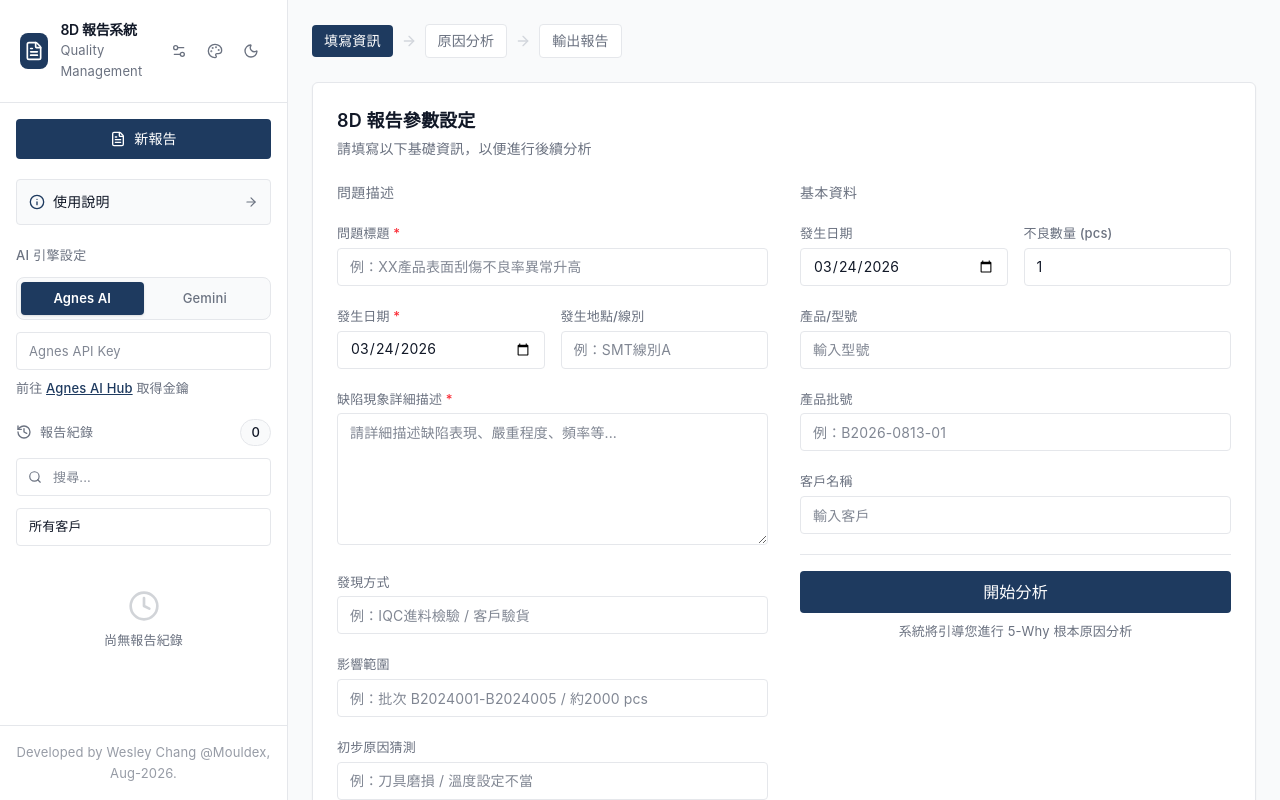
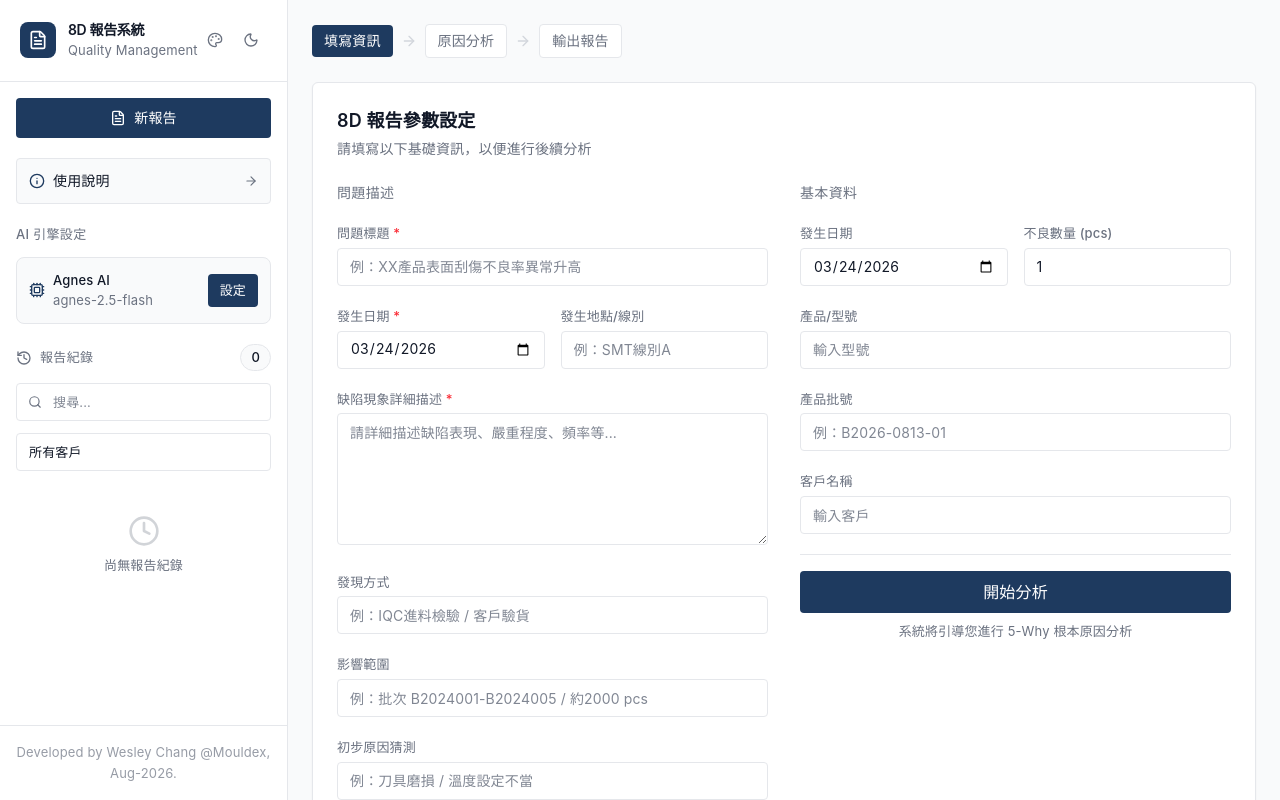
Before and after one commit to Chun-Chieh-Chang/8D-Creator, a Next.js app: page /8D-Creator/ in a window 1280 px wide. Built offline with nearby package versions, Linux system fonts and the light colour scheme.

Commit message:
refactor(ai): 收斂 AI 引擎設定為單一入口 (Sidebar 改為唯讀狀態卡，符合 MECE)

```diff
--- a/src/components/Sidebar.tsx
+++ b/src/components/Sidebar.tsx
@@ -1,13 +1,13 @@
 import {
   FileText, Trash2, Clock, History,
   Sun, Moon, Search,
-  Info, ArrowRight, Palette, Settings2
+  Info, ArrowRight, Palette, Cpu
 } from "lucide-react";
 import { ReportHistoryItem } from "@/lib/historyManager";
 import { useEffect, useState } from "react";
 import BrandSettingsPanel from "./BrandSettingsPanel";
 import AISettingsModal from "./AISettingsModal";
-import { aiService, DEFAULT_MODEL, DEFAULT_GEMINI_MODEL } from "@/lib/ai_service";
+import { aiService } from "@/lib/ai_service";
 
 interface SidebarProps {
   onSelectHistory: (report: ReportHistoryItem) => void;
@@ -23,7 +23,7 @@ export default function Sidebar({
   onNewReport
 }: SidebarProps) {
   const [provider, setProvider] = useState<"agnes" | "gemini">("agnes");
-  const [apiKey, setApiKey] = useState("");
+  const [model, setModel] = useState("");
   const [theme, setThemeState] = useState<"light" | "dark">("dark");
   const [mounted, setMounted] = useState(false);
   const [searchQuery, setSearchQuery] = useState("");
@@ -44,38 +44,18 @@ export default function Sidebar({
   }, []);
 
   useEffect(() => {
-    const loadConfig = async () => {
-      const savedProvider = localStorage.getItem("ai-provider") as "agnes" | "gemini";
-      const savedKey = localStorage.getItem("agnes-api-key") || localStorage.getItem("gemini-api-key") || "";
-      if (savedProvider) setProvider(savedProvider);
-      setApiKey(savedKey);
-    };
-    loadConfig();
+    // 唯讀顯示目前引擎狀態（設定唯一入口為 AISettingsModal）
+    requestAnimationFrame(() => {
+      const conf = aiService.getConfig();
+      setProvider(conf.provider);
+      setModel(aiService.getEffectiveModel(conf));
+    });
   }, []);
-
-  const handleProviderChange = (p: "agnes" | "gemini") => {
-    setProvider(p);
-    localStorage.setItem("ai-provider", p);
-    // 同步預設模型，確保快速切換與進階設定一致
-    localStorage.setItem("8D_AI_MODEL", p === "gemini" ? DEFAULT_GEMINI_MODEL : DEFAULT_MODEL);
-    const oldKey = localStorage.getItem("gemini-api-key") || "";
-    if (oldKey && !localStorage.getItem("agnes-api-key")) {
-      localStorage.setItem("agnes-api-key", oldKey);
-    }
-  };
 
   const refreshConfig = () => {
     const conf = aiService.getConfig();
     setProvider(conf.provider);
-    setApiKey(conf.apiKey);
-  };
-
-  const handleKeyChange = (k: string, providerType?: "agnes" | "gemini") => {
-    setApiKey(k);
-    const keyStorage = providerType === "agnes" ? "agnes-api-key" :
-                       providerType === "gemini" ? "gemini-api-key" :
-                       provider === "agnes" ? "agnes-api-key" : "gemini-api-key";
-    localStorage.setItem(keyStorage, k);
+    setModel(aiService.getEffectiveModel(conf));
   };
 
   const toggleTheme = () => {
@@ -109,13 +89,6 @@ export default function Sidebar({
             </div>
           </div>
           <div className="flex items-center gap-1">
-            <button
-              onClick={() => setShowAISettings(true)}
-              className="p-2 hover:bg-[var(--bg-base)] rounded text-[var(--text-secondary)] hover:text-[var(--accent)] transition-colors"
-              title="AI 引擎設定"
-            >
-              <Settings2 className="w-4 h-4" />
-            </button>
             <button
               onClick={() => setShowBrandSettings(true)}
               className="p-2 hover:bg-[var(--bg-base)] rounded text-[var(--text-secondary)] hover:text-[var(--accent)] transition-colors"
@@ -164,44 +137,28 @@ export default function Sidebar({
             </div>
           </details>
 
-          {/* Provider Setting */}
+          {/* AI Engine Status (唯讀顯示，設定唯一入口為 AISettingsModal) */}
           <div className="space-y-3">
             <h2 className="text-[13px] font-medium text-[var(--text-secondary)] uppercase tracking-wide">AI 引擎設定</h2>
 
-            <div className="flex p-1 bg-[var(--bg-base)] border border-[var(--border-color)] rounded-lg">
+            <div className="flex items-center justify-between gap-2 p-3 bg-[var(--bg-base)] border border-[var(--border-color)] rounded-lg">
+              <div className="flex items-center gap-2 min-w-0">
+                <Cpu className="w-4 h-4 text-[var(--accent)] shrink-0" />
+                <div className="min-w-0">
+                  <p className="text-[13px] font-medium truncate">
+                    {provider === "gemini" ? "Google Gemini" : "Agnes AI"}
+                  </p>
+                  <p className="text-[13px] text-[var(--text-secondary)] truncate" title={model}>
+                    {model || "未設定"}
+                  </p>
+                </div>
+              </div>
               <button
-                onClick={() => handleProviderChange("agnes")}
-                className={`flex-1 py-1.5 rounded text-[13px] font-medium transition-all ${
-                  provider === "agnes" ? "bg-[var(--accent)] text-white shadow-sm font-semibold" : "text-[var(--text-secondary)] hover:text-[var(--text-primary)]"
-                }`}
+                onClick={() => setShowAISettings(true)}
+                className="shrink-0 px-3 py-1.5 rounded text-[13px] font-medium bg-[var(--accent)] text-white hover:bg-[var(--accent-hover)] transition-colors"
               >
-                Agnes AI
+                設定
               </button>
-              <button
-                onClick={() => handleProviderChange("gemini")}
-                className={`flex-1 py-1.5 rounded text-[13px] font-medium transition-all ${
-                  provider === "gemini" ? "bg-[var(--accent)] text-white shadow-sm font-semibold" : "text-[var(--text-secondary)] hover:text-[var(--text-primary)]"
-                }`}
-              >
-                Gemini
-              </button>
-            </div>
-
-            <div className="space-y-2">
-              <input
-                type="password"
-                placeholder={provider === "agnes" ? "Agnes API Key" : "Gemini API Key"}
-                value={apiKey}
-                onChange={(e) => handleKeyChange(e.target.value, provider)}
-                className="input text-[13px]"
-              />
-              <p className="text-[13px] text-[var(--text-secondary)]">
-                {provider === "agnes" ? (
-                  <span>前往 <a href="https://apihub.agnes-ai.com" target="_blank" rel="noreferrer" className="text-[var(--accent)] font-medium underline">Agnes AI Hub</a> 取得金鑰</span>
-                ) : (
-                  <span>前往 <a href="https://aistudio.google.com/app/apikey" target="_blank" rel="noreferrer" className="text-[var(--accent)] font-medium underline">Google AI Studio</a> 免費申請</span>
-                )}
-              </p>
             </div>
           </div>
 
```
Also changed, not shown: 1 other file (tests, documents, lock files or other folders).
